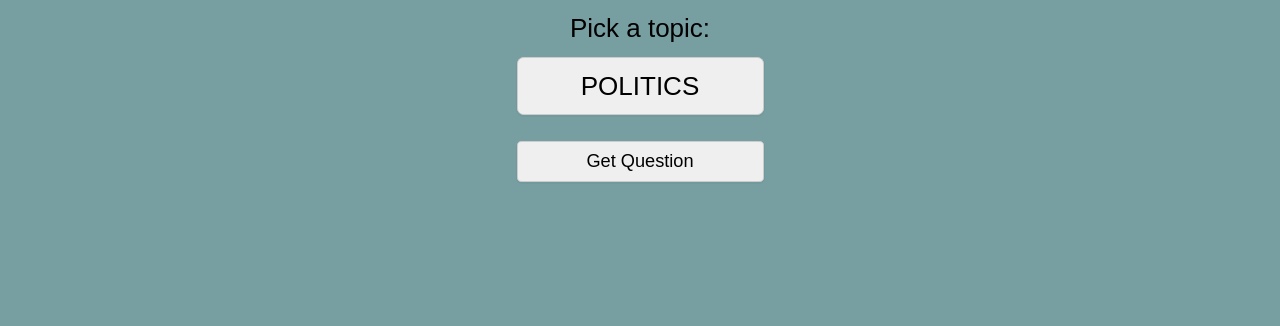
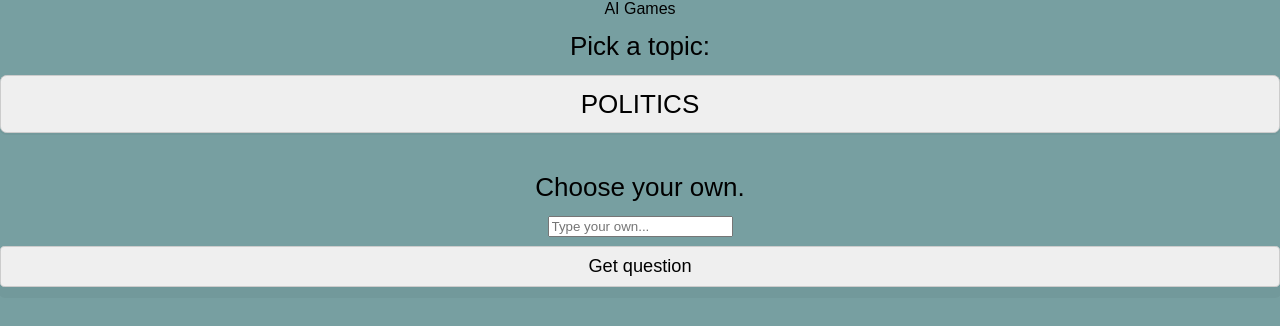
Before and after one commit to ellis0n/ai-trivia, a React (Create React App) app: page / in a window 1280 px wide. Shown: the top 326 px of the page. Built offline with nearby package versions, Linux system fonts and the light colour scheme.

Commit message:
modularized components

```diff
--- a/src/App.css
+++ b/src/App.css
@@ -5,23 +5,6 @@
 
 html {
 	background-color: #779fa1;
-}
-
-@media (prefers-reduced-motion: no-preference) {
-  .App-logo {
-    animation: App-logo-spin infinite 20s linear;
-  }
-}
-
-.App-header {
-  background-color: #282c34;
-  min-height: 100vh;
-  display: flex;
-  flex-direction: column;
-  align-items: center;
-  justify-content: center;
-  font-size: calc(10px + 2vmin);
-  color: 779FA1;
 }
 
 .App-link {
@@ -46,7 +29,6 @@ html {
 	color: white;
 }
 
-/* This styles the select drop down menu in a modern look */
 .topic-form {
 	display: flex;
 	flex-direction: column;
@@ -108,32 +90,57 @@ html {
 }
 
 .choice-wrapper {
+	display: grid;
+	grid-template-columns: repeat(2, 1fr);
+	grid-template-rows: repeat(2, 1fr);
+	grid-gap: 8px;
+	align-items: center;
+	/* justify-content: center; */
+	font-size: calc(10px + 2vmin);
+	flex-wrap: wrap;
+	padding: 0 6%;
+}
+
+.choice-card {
+	width: 100%;
+	height: auto;
 	display: flex;
-  flex-direction: column;
+	/* flex-direction: column; */
 	/* align-items: center; */
 	justify-content: center;
 	font-size: calc(10px + 2vmin);
+	/* margin: 0.5em; */
+	border: 2px solid #f7f0f518;
+	border-radius: 8px;
+	background-color: #313e50;
 }
-
-.answer-wrapper:hover {
-  background-color: #6b0f1a;
+.choice-card:hover {
+	background-color: #282c34b8;
 	border-radius: 8px;
 }
 
-.answer-wrapper {
+.choice-card p {
+	color: #f7f0f5;
+	/* padding: 0.5em; */
+	/* margin: 20px; */
+}
+
+.user-input form {
 	display: flex;
 	flex-direction: column;
 	align-items: center;
 	justify-content: center;
 	font-size: calc(10px + 2vmin);
-  margin: 0.5em;
-  border: 2px solid #f7f0f518;
-  border-radius: 8px;
-  background-color: #313e50;
+	width: auto;
 }
 
-.answer-wrapper p {
-  color: #f7f0f5;
+.submit-btn {
+	display: block;
+	width: 100%;
 	padding: 0.5em;
-  margin: 20px;
+	margin: 0.5em;
+	font-size: 0.7em;
+	border: 1px solid #ccc;
+	border-radius: 0.25em;
+	box-shadow: 0 10px 0 1px rgba(0, 0, 0, 0.04);
 }
--- a/src/App.js
+++ b/src/App.js
@@ -1,13 +1,14 @@
-import logo from "./logo.svg";
 import "./App.css";
 import Wrapper from "./components/Wrapper";
+import Header from "./components/Header";
 
 function App() {
-  return (
-    <div className="App">
-      <Wrapper />
-    </div>
-  );
+	return (
+		<div className="App">
+			<Header />
+			<Wrapper />
+		</div>
+	);
 }
 
 export default App;
--- a/src/components/Answer.jsx
+++ b/src/components/Answer.jsx
@@ -1,11 +1,11 @@
 import React from "react";
 
 const Answer = ({ data, confirm }) => {
-  return (
-    <div className="answer-wrapper" onClick={confirm}>
-      <p className="answer">{data}</p>
-    </div>
-  );
+	return (
+		<div className="choice-card" onClick={confirm}>
+			<p className="choice">{data}</p>
+		</div>
+	);
 };
 
 export default Answer;
--- /dev/null
+++ b/src/components/Button.jsx
@@ -0,0 +1,11 @@
+import React from "react";
+
+const Button = ({ className, text, handleClick }) => {
+	return (
+		<button className={className} type="submit" onClick={handleClick}>
+			{text}
+		</button>
+	);
+};
+
+export default Button;
--- /dev/null
+++ b/src/components/Form.jsx
@@ -0,0 +1,44 @@
+import React, { useState } from "react";
+import Select from "./Select";
+import Text from "./Text";
+import Button from "./Button";
+
+const Form = ({ getTopic }) => {
+	const [topic, setTopic] = useState("");
+	console.log(topic);
+
+	const topics = [
+		"politics",
+		"sports",
+		"entertainment",
+		"business",
+		"technology",
+		"science",
+		"health",
+	];
+
+	const handleSelect = (e) => {
+		setTopic(e.target.value);
+	};
+
+	const handleSubmit = async (event) => {
+		console.log(topic);
+		event.preventDefault();
+		getTopic(topic);
+	};
+
+	return (
+		<form className="topic-form">
+			<label htmlFor="topic">Pick a topic:</label>
+			<Select handleSelect={handleSelect} topics={topics} name="trivia" />
+			<Text />
+			<Button
+				className="submit-btn"
+				handleClick={handleSubmit}
+				text="Get question"
+			/>
+		</form>
+	);
+};
+
+export default Form;
--- a/src/components/Header.jsx
+++ b/src/components/Header.jsx
@@ -1,7 +1,7 @@
 import React from "react";
 
 const Header = () => {
-  return <div></div>;
+	return <div className="header-wrapper">AI Games</div>;
 };
 
 export default Header;
--- a/src/components/Question.jsx
+++ b/src/components/Question.jsx
@@ -7,17 +7,17 @@ const Question = ({ question }) => {
 	const [confirm, setConfirm] = useState(false);
 	let data = JSON.parse(question);
 
-  const array = [data.a, data.w1, data.w2];
+	const array = [data.a, data.w1, data.w2, data.w3];
 
 	useEffect(() => {
-    const shuffleCards = (array) => {
+		const shuffle = (array) => {
 			for (let i = array.length - 1; i > 0; i--) {
 				const j = Math.floor(Math.random() * (i + 1));
 				[array[i], array[j]] = [array[j], array[i]];
 			}
 			return array;
 		};
-    setOrder(shuffleCards(array));
+		setOrder(shuffle(array));
 	}, []);
 
 	const checkAnswer = (e) => {
@@ -41,7 +41,12 @@ const Question = ({ question }) => {
 			</div>
 			<div className="choice-wrapper">
 				{order.map((choice, i) => (
+					<>
 						<Answer key={i} data={choice} confirm={checkAnswer} />
+						{/* <div>
+							<button onClick={checkAnswer}>{choice}</button>
+						</div> */}
+					</>
 				))}
 			</div>
 		</>
--- a/src/components/Select.jsx
+++ b/src/components/Select.jsx
@@ -1,33 +1,16 @@
-import React, { useState } from "react";
-import axios from "axios";
+import React from "react";
 
-const Select = ({ onSelect, values, id, btn_text }) => {
-  const [selected, setSelected] = useState("");
-  console.log(selected);
-
-  const handleSubmit = async (event) => {
-    console.log(selected);
-    event.preventDefault();
-    onSelect(selected);
-  };
-
+const Select = ({ handleSelect, topics, name }) => {
 	return (
-    <div className="topic-form">
-      <form onSubmit={handleSubmit}>
-        <label htmlFor="topic">Pick a topic:</label>
-
-        <select id={id} name={id} onChange={(e) => setSelected(e.target.value)}>
-          {values.map((value) => (
+		<>
+			<select name={name} onChange={(e) => handleSelect(e.target.value)}>
+				{topics.map((value) => (
 					<option key={value} value={value}>
 						{value.toUpperCase()}
 					</option>
 				))}
 			</select>
-        <button className="submit" type="submit">
-          {btn_text}
-        </button>
-      </form>
-    </div>
+		</>
 	);
 };
 
--- /dev/null
+++ b/src/components/Text.jsx
@@ -0,0 +1,20 @@
+import React from "react";
+
+const Text = () => {
+	return (
+		<div className="user-input">
+			<form>
+				<label htmlFor="text">Choose your own.</label>
+
+				<input
+					type="text"
+					id="text"
+					name="text"
+					placeholder="Type your own..."
+				/>
+			</form>
+		</div>
+	);
+};
+
+export default Text;
--- a/src/components/Wrapper.jsx
+++ b/src/components/Wrapper.jsx
@@ -1,33 +1,22 @@
 import React, { useEffect, useState } from "react";
-import Select from "./Select";
 import Question from "./Question";
+import Form from "./Form";
 import axios from "axios";
 
 const Wrapper = () => {
+	const [topic, setTopic] = useState("");
 	const [question, setQuestion] = useState("");
 	const [showQuestion, setShowQuestion] = useState(false);
-  const [showSelect, setShowSelect] = useState(true);
-
-  const values = [
-    "politics",
-    "sports",
-    "entertainment",
-    "business",
-    "technology",
-    "science",
-    "health",
-  ];
+	const [showForm, setShowForm] = useState(true);
 
 	const getTopic = async (topic) => {
-    console.log(topic);
-
 		try {
 			const res = await axios.post("http://localhost:3500/query", {
 				topic,
 			});
 			setQuestion(res.data.response);
 			setShowQuestion(true);
-      setShowSelect(false);
+			setShowForm(false);
 		} catch (error) {
 			console.error(error);
 		}
@@ -35,19 +24,12 @@ const Wrapper = () => {
 
 	return (
 		<>
-      {showSelect ? (
-        <Select
-          onSelect={getTopic}
-          values={values}
-          id="topic"
-          btn_text="Get Question"
-        />
-      ) : null}
+			{showForm ? <Form getTopic={getTopic} /> : null}
 
 			{showQuestion ? (
-        <div>
+				<>
 					<Question question={question} />
-        </div>
+				</>
 			) : null}
 		</>
 	);
```
Also changed, not shown: public/index.html (+0 -23 lines). Lines whose indentation alone changed are shown as unchanged.
